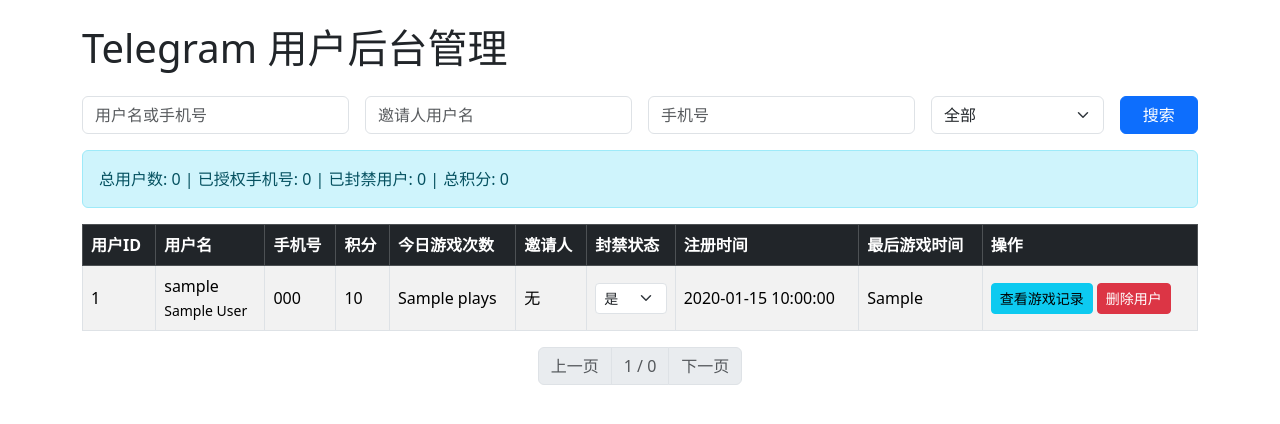
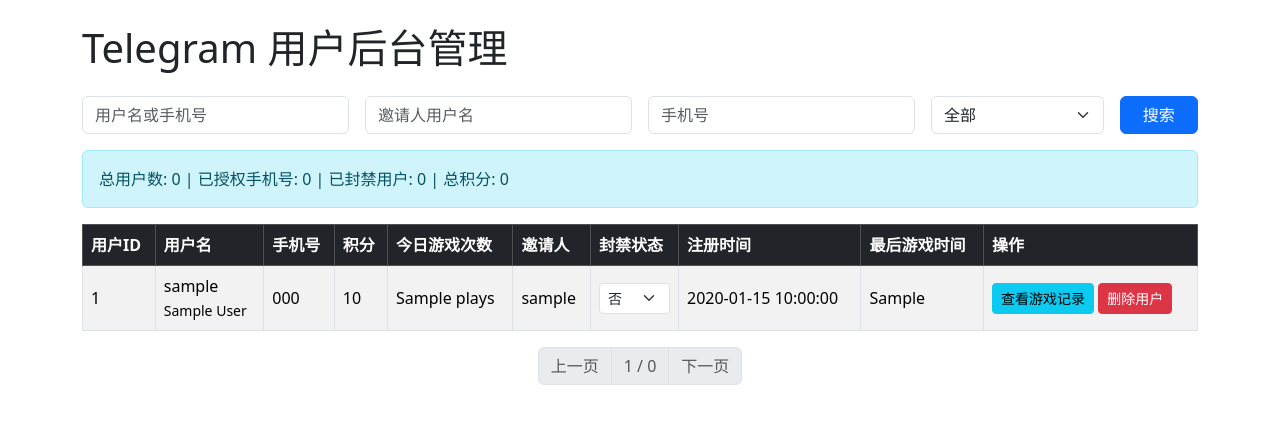
Before and after one commit to Dreamchaser-aus/telegramdashboard, a Flask app: page / in a window 1280 px wide. Shown: the top 424 px of the page. Run offline with Flask 2, Linux system fonts and the light colour scheme; a database or web service that is not in the repository returns one stand-in record (values such as "Sample title"); data that the repository does not hold is empty; parts of the project's set-up code (start-up, migrations or seed data) failed here and were passed over; some libraries are stand-ins or nearby versions.

Commit message:
Update dashboard.html

```diff
--- a/templates/dashboard.html
+++ b/templates/dashboard.html
@@ -21,7 +21,7 @@
     </div>
     <div class="col-md-2">
       <select name="status" class="form-select">
-        <option value="" {% if not status %}selected{% endif %}>全部</option>
+        <option value="all" {% if status == 'all' %}selected{% endif %}>全部</option>
         <option value="blocked" {% if status == 'blocked' %}selected{% endif %}>已封禁</option>
         <option value="unblocked" {% if status == 'unblocked' %}selected{% endif %}>未封禁</option>
       </select>
@@ -64,11 +64,11 @@
         <td>{{ user[4] or '未授权' }}</td>
         <td>{{ user[5] }}</td>
         <td>{{ user[6] }}</td>
-        <td>{{ user[11] or '无' }}</td>
+        <td>{{ user[12] or '无' }}</td>
         <td>
           <select class="form-select form-select-sm block-status" data-user-id="{{ user[0] }}">
-            <option value="0" {% if not user[10] %}selected{% endif %}>否</option>
-            <option value="1" {% if user[10] %}selected{% endif %}>是</option>
+            <option value="0" {% if not user[11] %}selected{% endif %}>否</option>
+            <option value="1" {% if user[11] %}selected{% endif %}>是</option>
           </select>
         </td>
         <td>{{ user[7] }}</td>
```
